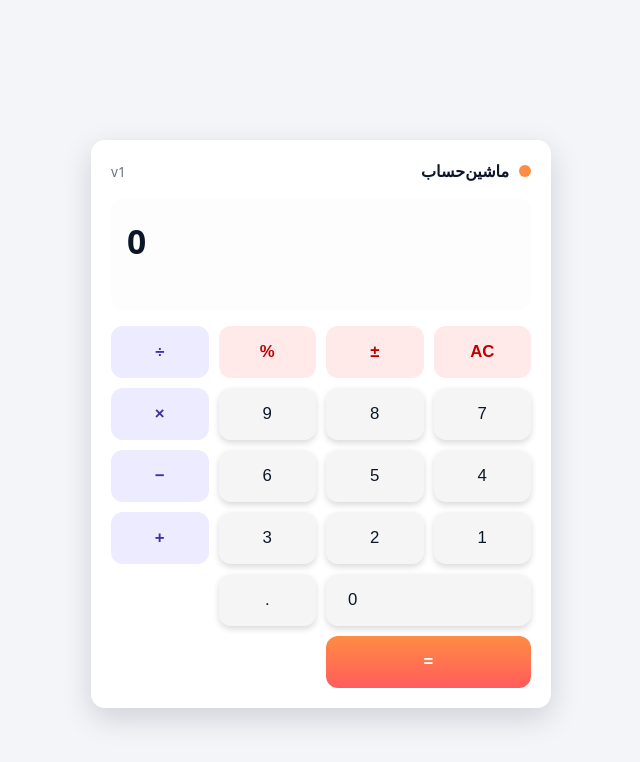
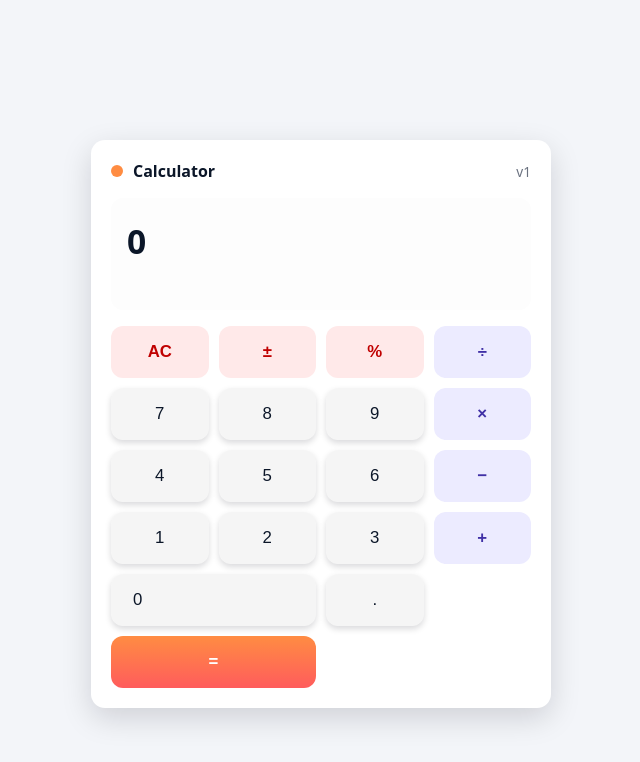
Before and after one commit to SoroushSadeghzadeh/calculator-js, a plain HTML site: page index.html in a window 1280 px wide. Shown: the whole page, without its empty margins (319-959 px from the left). Drawn offline with Linux system fonts and the light colour scheme.

Commit message:
Update index.html to change language and title from Persian to English

```diff
--- a/index.html
+++ b/index.html
@@ -1,20 +1,20 @@
 <!doctype html>
-<html lang="fa" dir="rtl">
+<html lang="en" dir="ltr">
 <head>
     <meta charset="utf-8"/>
     <meta name="viewport" content="width=device-width,initial-scale=1"/>
-    <title>ماشین‌حساب — UI</title>
+    <title>Calculator — UI</title>
     <link rel="stylesheet" href="style.css">
 </head>
 <body>
 
-<main class="calculator" role="main" aria-label="ماشین‌حساب">
+<main class="calculator" role="main" aria-label="Calculator">
 
     <!-- Header -->
     <div class="calculator__top">
         <div class="brand">
             <span class="brand__dot"></span>
-            <div class="brand__title">ماشین‌حساب</div>
+            <div class="brand__title">Calculator</div>
         </div>
         <div class="subtle">v1</div>
     </div>
```
